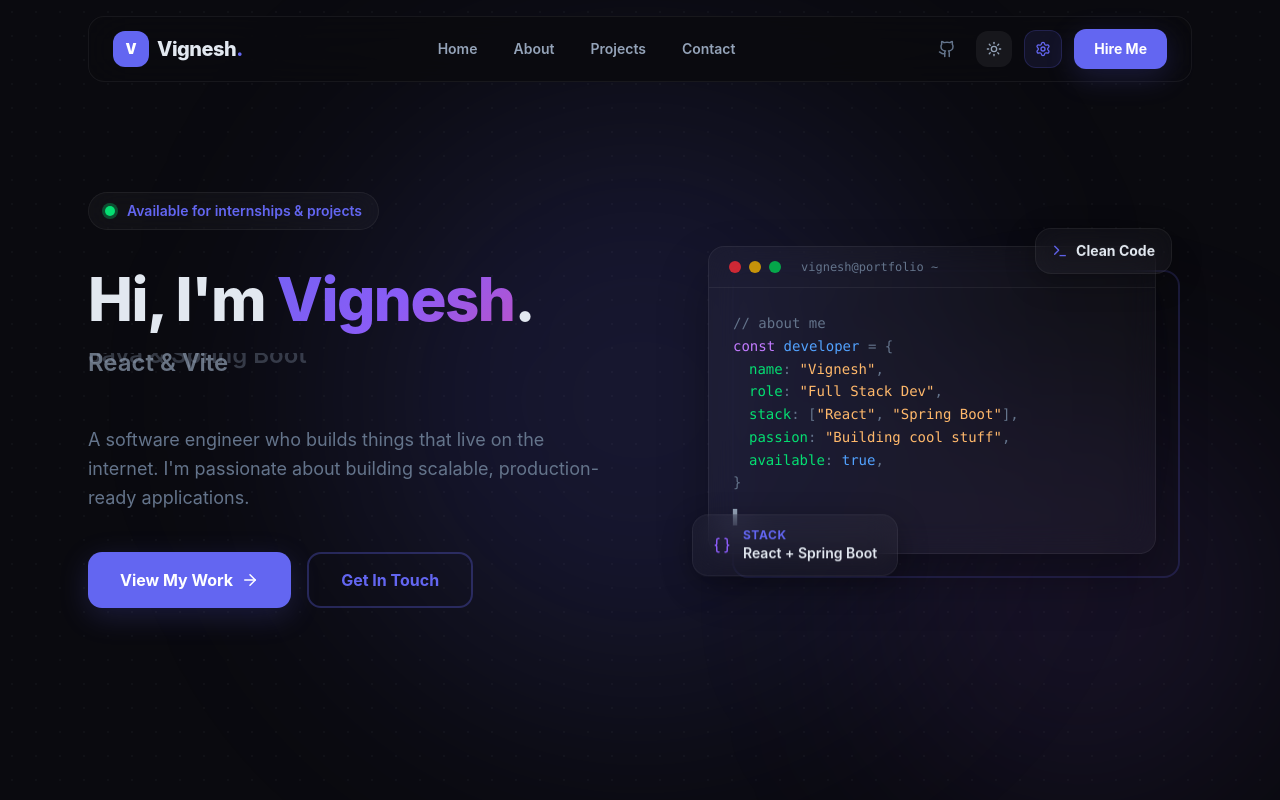
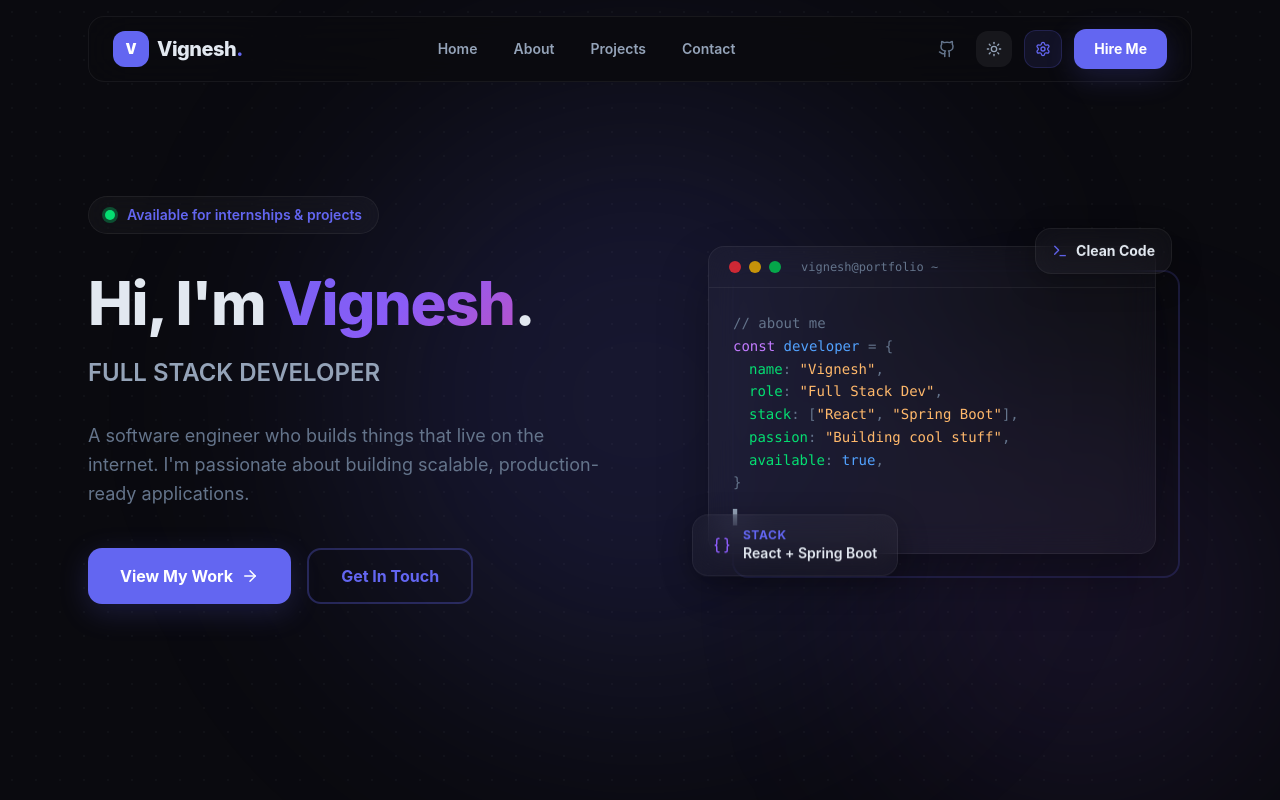
Before and after one commit to viignesh14/Portfolio, a React app in the folder frontend/: page / in a window 1280 px wide. Shown: the top 800 px of the page. Built offline with nearby package versions, Linux system fonts and the light colour scheme; the HTML template or start-up script is replaced by a standard one.

Commit message:
style: removed animated titles from hero section

```diff
--- a/frontend/src/components/Hero.jsx
+++ b/frontend/src/components/Hero.jsx
@@ -6,13 +6,6 @@ import { usePortfolio } from '../context/PortfolioContext';
 const Hero = () => {
   const { portfolioData } = usePortfolio();
   const { title, subtitle, tagline } = portfolioData.hero;
-  const titles = [tagline, 'Java & Spring Boot', 'React & Vite', 'Cloud Enthusiast'];
-  const [index, setIndex] = useState(0);
-
-  useEffect(() => {
-    const timer = setInterval(() => setIndex((p) => (p + 1) % titles.length), 3000);
-    return () => clearInterval(timer);
-  }, []);
 
   return (
     <section id="home" className="relative min-h-screen flex items-center overflow-hidden">
@@ -46,20 +39,9 @@ const Hero = () => {
                 <span className="text-gradient">Vignesh</span>
                 {title.split('Vignesh')[1]}
               </h1>
-              <div className="mt-4 h-10 overflow-hidden relative">
-                {titles.map((t, i) => (
-                  <motion.p
-                    key={i}
-                    initial={{ opacity: 0, y: 20 }}
-                    animate={{ opacity: index === i ? 1 : 0, y: index === i ? 0 : -20 }}
-                    transition={{ duration: 0.4 }}
-                    className={`text-xl sm:text-2xl font-semibold absolute ${index !== i ? 'pointer-events-none' : ''}`}
-                    style={{ color: 'var(--text-muted)' }}
-                  >
-                    {t}
-                  </motion.p>
-                ))}
-              </div>
+              <p className="mt-4 text-xl sm:text-2xl font-semibold" style={{ color: 'var(--text-muted)' }}>
+                {tagline}
+              </p>
             </div>
 
             <p className="text-lg leading-relaxed max-w-lg" style={{ color: 'var(--text-faint)' }}>
```
